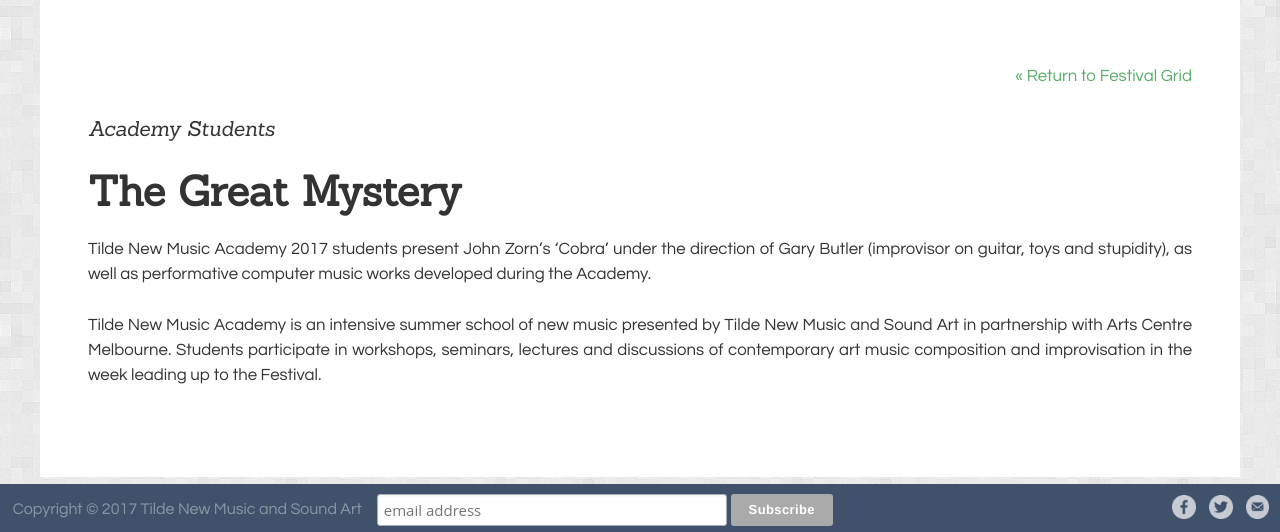
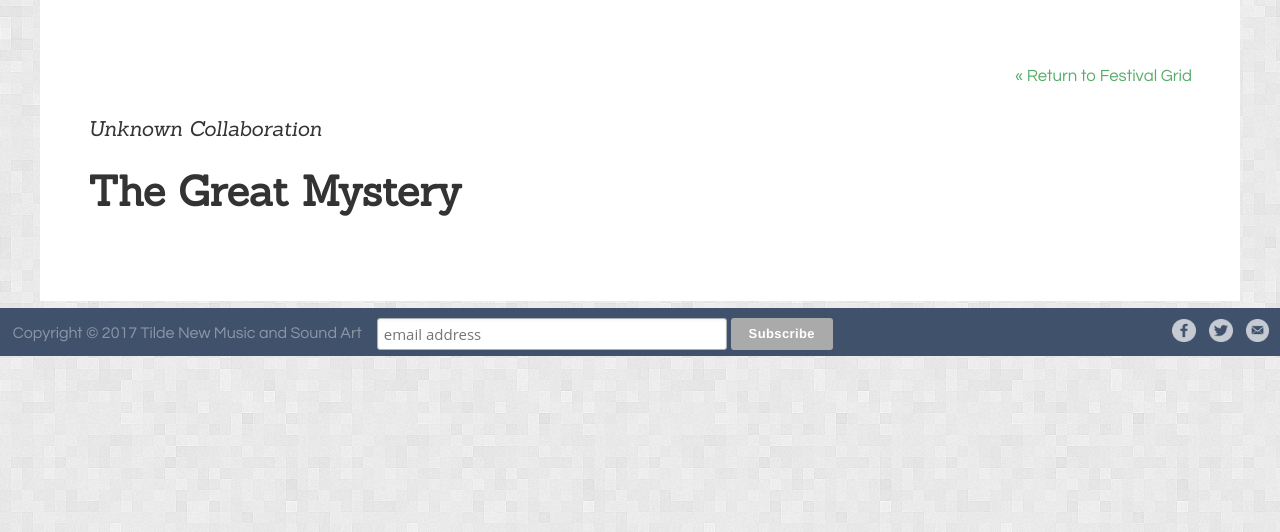
Before and after one commit to unclewalter/tilde-festival-website, a Jekyll site: the page built from _program/OB_003.md, in a window 1280 px wide. Shown: the part 852-1384 px from the top of the page. Built offline with Jekyll 4.4.1, drawn with Linux system fonts in a browser that asks for light colours.

Commit message:
Update OB_003.md

```diff
--- a/_program/OB_003.md
+++ b/_program/OB_003.md
@@ -1,5 +1,5 @@
 ---
-artist: 'Academy Students'
+artist: 'Unknown Collaboration'
 title: 'The Great Mystery'
 promo-image: '/images/artists/Academy Students.jpg'
 promo-image-position: 'right 40%'
@@ -10,8 +10,5 @@ space: 'open box' #Choices are 'white box', 'black box', 'open box', 'grounds'
 ---
 <!-- Description -->
 
-Tilde New Music Academy 2017 students present John Zorn's 'Cobra' under the direction of Gary Butler (improvisor on guitar, toys and stupidity), as well as performative computer music works developed during the Academy.
-
-Tilde New Music Academy is an intensive summer school of new music presented by Tilde New Music and Sound Art in partnership with Arts Centre Melbourne. Students participate in workshops, seminars, lectures and discussions of contemporary art music composition and improvisation in the week leading up to the Festival.
 
 <!-- Bio -->
```
